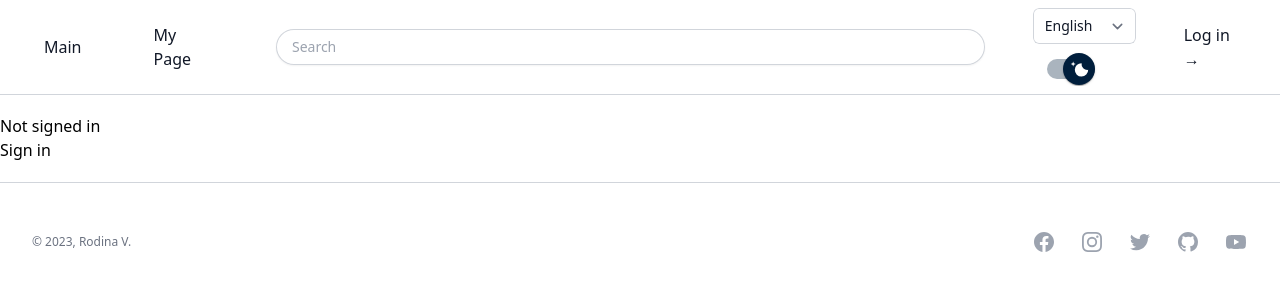
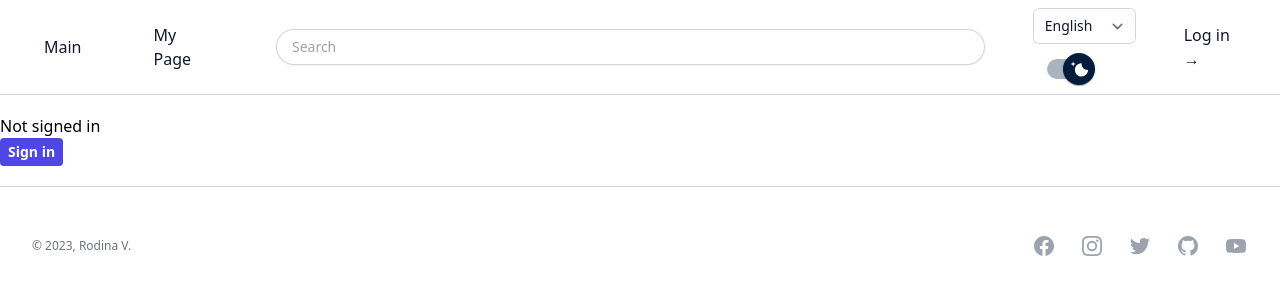
Before and after one commit to Vel217/Review-Platform, a Next.js app: page / in a window 1280 px wide. Shown: the top 300 px of the page. Built offline with nearby package versions, Linux system fonts and the light colour scheme; no server answers.

Commit message:
first commit: deploy4: add auth and button login 2

```diff
--- a/src/pages/index.js
+++ b/src/pages/index.js
@@ -8,14 +8,24 @@ export default function Home() {
     return (
       <>
         Signed in as {session.user.email} <br />
-        <button onClick={() => signOut()}>Sign out</button>
+        <button
+          className="rounded bg-indigo-600 px-2 py-1 text-sm font-semibold text-white shadow-sm hover:bg-indigo-500 focus-visible:outline focus-visible:outline-2 focus-visible:outline-offset-2 focus-visible:outline-indigo-600"
+          onClick={() => signOut()}
+        >
+          Sign out
+        </button>
       </>
     );
   }
   return (
     <>
       Not signed in <br />
-      <button onClick={() => signIn()}>Sign in</button>
+      <button
+        className="rounded bg-indigo-600 px-2 py-1 text-sm font-semibold text-white shadow-sm hover:bg-indigo-500 focus-visible:outline focus-visible:outline-2 focus-visible:outline-offset-2 focus-visible:outline-indigo-600"
+        onClick={() => signIn()}
+      >
+        Sign in
+      </button>
     </>
   );
 }
```
